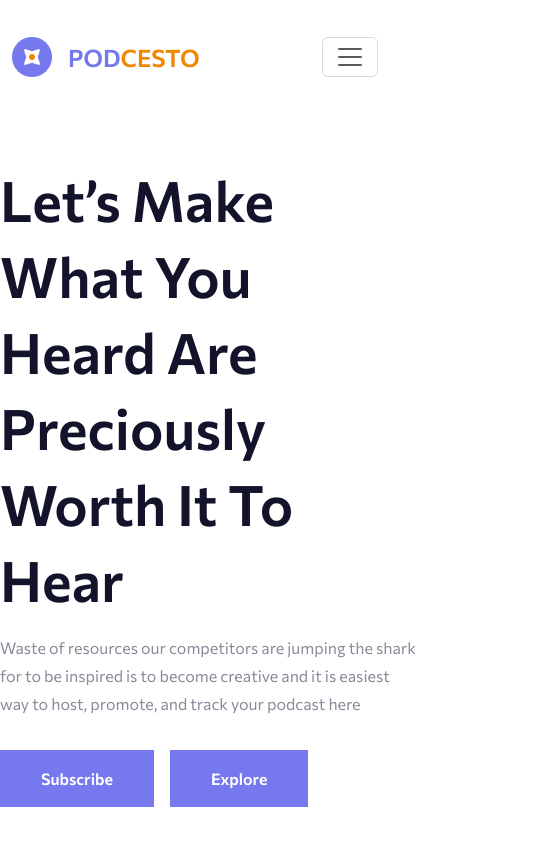
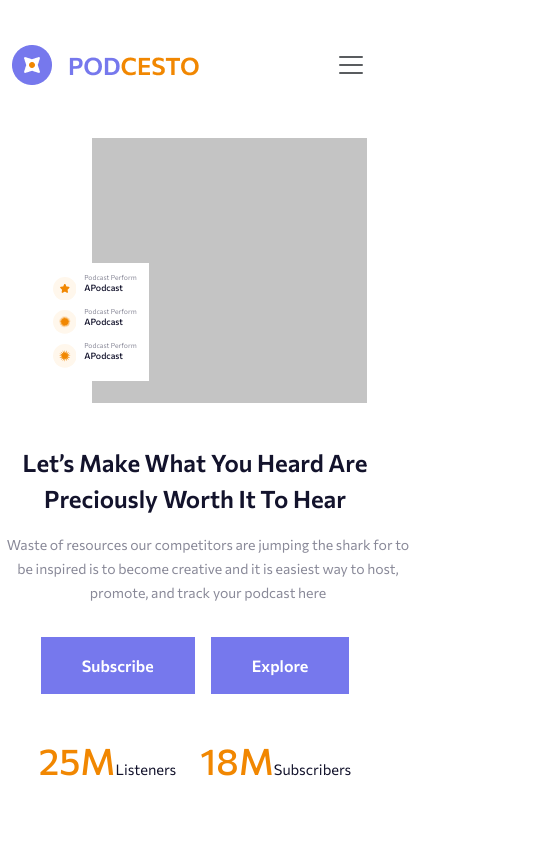
Before and after one commit to abdurrahmanfahim/GitHub-Team-01, a plain HTML site: page index.html in a window 390 px wide. Shown: the top 844 px of the page, 560 px wide, since content can reach past the window. Drawn offline with nearby package versions, Linux system fonts and the light colour scheme.

Commit message:
final project from fahim

```diff
--- /dev/null
+++ b/css-fahim/responsive.css
@@ -0,0 +1,73 @@
+@media (max-width:575.99px) {
+
+    .navbar {
+        padding: 40px 0 0 0;
+    }
+
+    .navbar-toggler {
+        border:none;
+    }
+
+    .navbar-toggler:focus {
+        box-shadow: none;
+    }
+
+    .pic-box {
+        width: 275px;
+        height: 265px;
+        right: 6%;
+    }
+
+    .perform-box {
+        width: 108.343px;
+        height: 118.154px;
+        padding: 11.82px;
+        justify-content: start;
+        top: 47%;
+    }
+
+    .perform .icon img, svg {
+        width: 23.639px;
+        height: 23.639px;
+    }
+
+    .txt h6 {
+        font-size: 6.895px;
+        font-style: normal;
+        font-weight: 400;
+        line-height: 7.88px;
+    }
+
+    .txt p {
+        font-size: 8.864px;
+        font-style: normal;
+        font-weight: 500;
+        line-height: normal;
+    }
+
+    #banner .container h1 {
+        font-size: 24px;
+        line-height: 36px;
+    }
+
+    #banner .container .p {
+        font-size: 14px;
+        line-height: 24px;
+    }
+
+    #banner .container h1 {
+    margin-top: 42px;
+    }
+
+    .Succese span strong {
+        font-size: 36.639px;
+        line-height: 43.966px;
+    }
+
+    .Succese span {
+        margin-right: 0;
+        font-size: 14.655px;
+    }
+
+
+}
--- a/css-fahim/style.css
+++ b/css-fahim/style.css
@@ -111,7 +111,6 @@ nav button:hover {
     font-style: normal;
     font-weight: 400;
     line-height: normal;
-    margin-right: 24px;
 }
 
 .Succese span strong {
--- a/index.html
+++ b/index.html
@@ -7,6 +7,7 @@
     <link href="https://cdn.jsdelivr.net/npm/bootstrap@5.3.3/dist/css/bootstrap.min.css" rel="stylesheet" integrity="sha384-QWTKZyjpPEjISv5WaRU9OFeRpok6YctnYmDr5pNlyT2bRjXh0JMhjY6hW+ALEwIH" crossorigin="anonymous">
     <link href="https://fonts.googleapis.com/css2?family=Commissioner:wght@100..900&display=swap" rel="stylesheet">
     <link rel="stylesheet" href="./css-fahim/style.css">
+    <link rel="stylesheet" href="./css-fahim/responsive.css">
 </head>
 <body>
 
@@ -45,20 +46,21 @@
 
       <section id="banner">
           <div class="container">
-              <div class="row">
+              <div class="row flex-column-reverse flex-lg-row">
                   <div class="col-lg-6">
+                    <div class="left text-center text-lg-start">
                       <h1>
                         Let’s Make What You Heard Are Preciously Worth It To Hear
                       </h1>
                           <p class="p">
                               Waste of resources our competitors are jumping the shark for to be inspired is to become creative and it is easiest way to host, promote, and track your podcast here
                           </p>
-                        <div class="btns d-flex column-gap-3">
+                          <div class="btns d-flex column-gap-3 text-center justify-content-lg-start justify-content-center">
                             <button>Subscribe</button>
                             <button>Explore</button>
                           </div>
-                        <div class="Succese">
-                            <span>
+                          <div class="Succese d-flex column-gap-4 justify-content-center justify-content-lg-start">
+                              <span class="text-center text-lg-start">
                                 <strong>25M</strong>Listeners
                               </span>
                               <span>
@@ -66,10 +68,12 @@
                               </span>
                             </div>
                     </div>
+                  </div>
                   <div class="col-lg-6">
+                    <div class="right">
                       <div class="pic-box ms-auto">
                         <div class="perform-box">
-                                <div class="perform d-flex column-gap-3 mb-4">
+                            <div class="perform d-flex column-gap-lg-3 column-gap-2 mb-lg-4 mb-2">
                                 <div class="icon">
                                     <svg xmlns="http://www.w3.org/2000/svg" width="48" height="48" viewBox="0 0 48 48" fill="none">
                                         <circle cx="24" cy="24" r="24" fill="#FFF7EC"/>
@@ -81,7 +85,7 @@
                                     <p>APodcast</p>
                                 </div>
                             </div>
-                                <div class="perform d-flex column-gap-3 mb-4">
+                            <div class="perform d-flex column-gap-lg-3 column-gap-2 mb-lg-4 mb-2">
                                 <div class="icon">
                                     <svg xmlns="http://www.w3.org/2000/svg" width="48" height="48" viewBox="0 0 48 48" fill="none">
                                         <circle cx="24" cy="24" r="24" fill="#FFF7EC"/>
@@ -93,7 +97,7 @@
                                     <p>APodcast</p>
                                 </div>
                             </div>
-                                <div class="perform d-flex column-gap-3">
+                            <div class="perform d-flex column-gap-lg-3 column-gap-2">
                                 <div class="icon">
                                     <svg xmlns="http://www.w3.org/2000/svg" width="48" height="48" viewBox="0 0 48 48" fill="none">
                                         <circle cx="24" cy="24" r="24" fill="#FFF7EC"/>
@@ -103,6 +107,7 @@
                                 <div class="txt">
                                     <h6>Podcast Perform</h6>
                                     <p>APodcast</p>
+                                </div>
                             </div>
                         </div>
                     </div>
```
Lines whose indentation alone changed are shown as unchanged.
